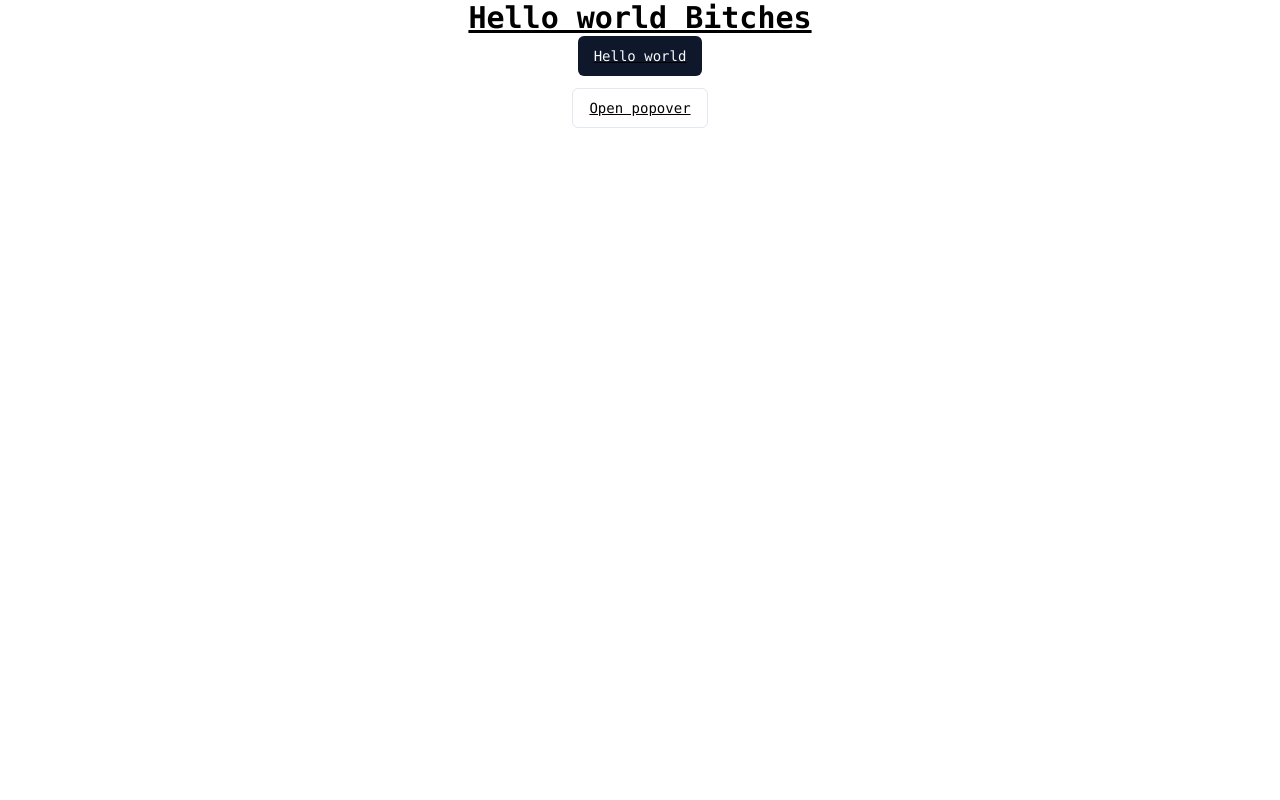
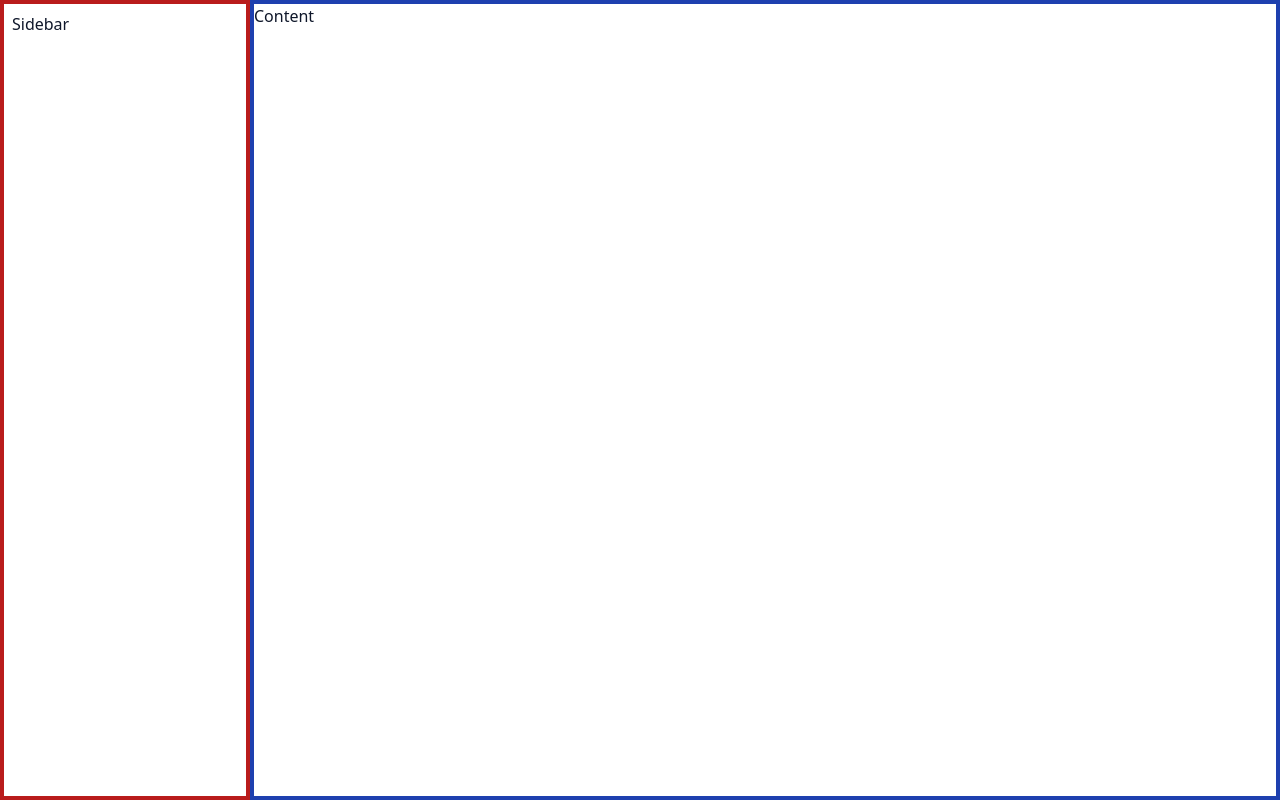
Before and after one commit to Asonance11/buymezobo, a React (Vite) app: page / in a window 1280 px wide. Built offline with nearby package versions, Linux system fonts and the light colour scheme.

Commit message:
basic styling

```diff
--- a/package.json
+++ b/package.json
@@ -22,7 +22,9 @@
     },
     "dependencies": {
         "@electron-toolkit/preload": "^3.0.0",
-        "@electron-toolkit/utils": "^3.0.0"
+        "@electron-toolkit/utils": "^3.0.0",
+        "tailwind-merge": "^2.2.1",
+        "tailwindcss-animate": "^1.0.7"
     },
     "devDependencies": {
         "@electron-toolkit/eslint-config-prettier": "^2.0.0",
--- a/src/main/index.ts
+++ b/src/main/index.ts
@@ -15,7 +15,14 @@ function createWindow(): void {
             preload: join(__dirname, '../preload/index.js'),
             sandbox: true,
             contextIsolation: true
-        }
+        },
+        center: true,
+        title: 'Helenite!',
+        //frame: false,
+        vibrancy: 'under-window',
+        visualEffectState: 'active',
+        titleBarStyle: 'hidden'
+        //trafficLightPosition: { x: 15, y: 15 }
     })
 
     mainWindow.on('ready-to-show', () => {
@@ -55,7 +62,7 @@ app.whenReady().then(() => {
 
     createWindow()
 
-    app.on('activate', function() {
+    app.on('activate', function () {
         // On macOS it's common to re-create a window in the app when the
         // dock icon is clicked and there are no other windows open.
         if (BrowserWindow.getAllWindows().length === 0) createWindow()
--- a/src/renderer/src/App.tsx
+++ b/src/renderer/src/App.tsx
@@ -1,17 +1,13 @@
-import { Button } from '@/components/ui/button'
-import { PopoverDemo } from './components/custom/CardPopOver'
+import { Content, RootLayout, Sidebar } from './components/custom/AppLayout'
 
 function App(): JSX.Element {
     //const ipcHandle = (): void => window.Electron.ipcRenderer.send('ping')
 
     return (
-        <>
-            <p className='text-black text-3xl font-bold underline flex flex-col space-y-3 items-center justify-center'>
-                Hello world Bitches
-                <Button>Hello world</Button>
-                <PopoverDemo />
-            </p>
-        </>
+        <RootLayout>
+            <Sidebar className='p-2 border-4 border-red-700'>Sidebar</Sidebar>
+            <Content className='border-4 border-blue-800'>Content</Content>
+        </RootLayout>
     )
 }
 
--- a/src/renderer/src/assets/main.css
+++ b/src/renderer/src/assets/main.css
@@ -15,8 +15,6 @@
         @apply select-none;
 
         @apply bg-transparent;
-
-        @apply font-mono antialiased text-white;
 
         @apply overflow-hidden;
     }
--- /dev/null
+++ b/src/renderer/src/components/custom/AppLayout.tsx
@@ -0,0 +1,26 @@
+import { ComponentProps, forwardRef } from 'react'
+import { twMerge } from 'tailwind-merge'
+
+export const RootLayout = ({ children, className, ...props }: ComponentProps<'main'>) => {
+    return (
+        <main className={twMerge('flex flex-row h-screen', className)} {...props}>
+            {children}
+        </main>
+    )
+}
+
+export function Sidebar({ className, children, ...props }: ComponentProps<'aside'>) {
+    return (
+        <aside className={twMerge('w-[250px] h-[100vh + 10px] overflow-auto', className)} {...props}>
+            {children}
+        </aside>
+    )
+}
+
+export const Content = forwardRef<HTMLDivElement, ComponentProps<'div'>>(({ children, className, ...props }, ref) => (
+    <div ref={ref} className={twMerge('flex-1 overflow-auto', className)} {...props}>
+        {children}
+    </div>
+))
+
+Content.displayName = 'Content'
--- a/tailwind.config.js
+++ b/tailwind.config.js
@@ -1,77 +1,77 @@
 /** @type {import('tailwindcss').Config} */
 module.exports = {
-  darkMode: ["class"],
+    darkMode: ['class'],
     content: [
         './pages/**/*.{ts,tsx}',
         './components/**/*.{ts,tsx}',
         './app/**/*.{ts,tsx}',
-    './src/**/*.{ts,tsx}',
+        './src/**/*.{ts,tsx}'
     ],
-  prefix: "",
+    prefix: '',
     theme: {
         container: {
             center: true,
-      padding: "2rem",
+            padding: '2rem',
             screens: {
-        "2xl": "1400px",
-      },
+                '2xl': '1400px'
+            }
         },
         extend: {
             colors: {
-        border: "hsl(var(--border))",
-        input: "hsl(var(--input))",
-        ring: "hsl(var(--ring))",
-        background: "hsl(var(--background))",
-        foreground: "hsl(var(--foreground))",
+                border: 'hsl(var(--border))',
+                input: 'hsl(var(--input))',
+                ring: 'hsl(var(--ring))',
+                background: 'hsl(var(--background))',
+                foreground: 'hsl(var(--foreground))',
                 primary: {
-          DEFAULT: "hsl(var(--primary))",
-          foreground: "hsl(var(--primary-foreground))",
+                    DEFAULT: 'hsl(var(--primary))',
+                    foreground: 'hsl(var(--primary-foreground))'
                 },
                 secondary: {
-          DEFAULT: "hsl(var(--secondary))",
-          foreground: "hsl(var(--secondary-foreground))",
+                    DEFAULT: 'hsl(var(--secondary))',
+                    foreground: 'hsl(var(--secondary-foreground))'
                 },
                 destructive: {
-          DEFAULT: "hsl(var(--destructive))",
-          foreground: "hsl(var(--destructive-foreground))",
+                    DEFAULT: 'hsl(var(--destructive))',
+                    foreground: 'hsl(var(--destructive-foreground))'
                 },
                 muted: {
-          DEFAULT: "hsl(var(--muted))",
-          foreground: "hsl(var(--muted-foreground))",
+                    DEFAULT: 'hsl(var(--muted))',
+                    foreground: 'hsl(var(--muted-foreground))'
                 },
                 accent: {
-          DEFAULT: "hsl(var(--accent))",
-          foreground: "hsl(var(--accent-foreground))",
+                    DEFAULT: 'hsl(var(--accent))',
+                    foreground: 'hsl(var(--accent-foreground))'
                 },
                 popover: {
-          DEFAULT: "hsl(var(--popover))",
-          foreground: "hsl(var(--popover-foreground))",
+                    DEFAULT: 'hsl(var(--popover))',
+                    foreground: 'hsl(var(--popover-foreground))'
                 },
                 card: {
-          DEFAULT: "hsl(var(--card))",
-          foreground: "hsl(var(--card-foreground))",
-        },
+                    DEFAULT: 'hsl(var(--card))',
+                    foreground: 'hsl(var(--card-foreground))'
+                }
             },
             borderRadius: {
-        lg: "var(--radius)",
-        md: "calc(var(--radius) - 2px)",
-        sm: "calc(var(--radius) - 4px)",
+                lg: 'var(--radius)',
+                md: 'calc(var(--radius) - 2px)',
+                sm: 'calc(var(--radius) - 4px)'
             },
             keyframes: {
-        "accordion-down": {
-          from: { height: "0" },
-          to: { height: "var(--radix-accordion-content-height)" },
+                'accordion-down': {
+                    from: { height: '0' },
+                    to: { height: 'var(--radix-accordion-content-height)' }
                 },
-        "accordion-up": {
-          from: { height: "var(--radix-accordion-content-height)" },
-          to: { height: "0" },
-        },
+                'accordion-up': {
+                    from: { height: 'var(--radix-accordion-content-height)' },
+                    to: { height: '0' }
+                }
             },
             animation: {
-        "accordion-down": "accordion-down 0.2s ease-out",
-        "accordion-up": "accordion-up 0.2s ease-out",
+                'accordion-down': 'accordion-down 0.2s ease-out',
+                'accordion-up': 'accordion-up 0.2s ease-out'
+            }
+        }
     },
-    },
-  },
-  plugins: [require("tailwindcss-animate")],
+    plugins: [require('tailwindcss-animate')]
 }
```
Also changed, not shown: src/renderer/index.html (+6 -1 lines), 2 other files (tests, documents, lock files or other folders). Lines whose indentation alone changed are shown as unchanged.
